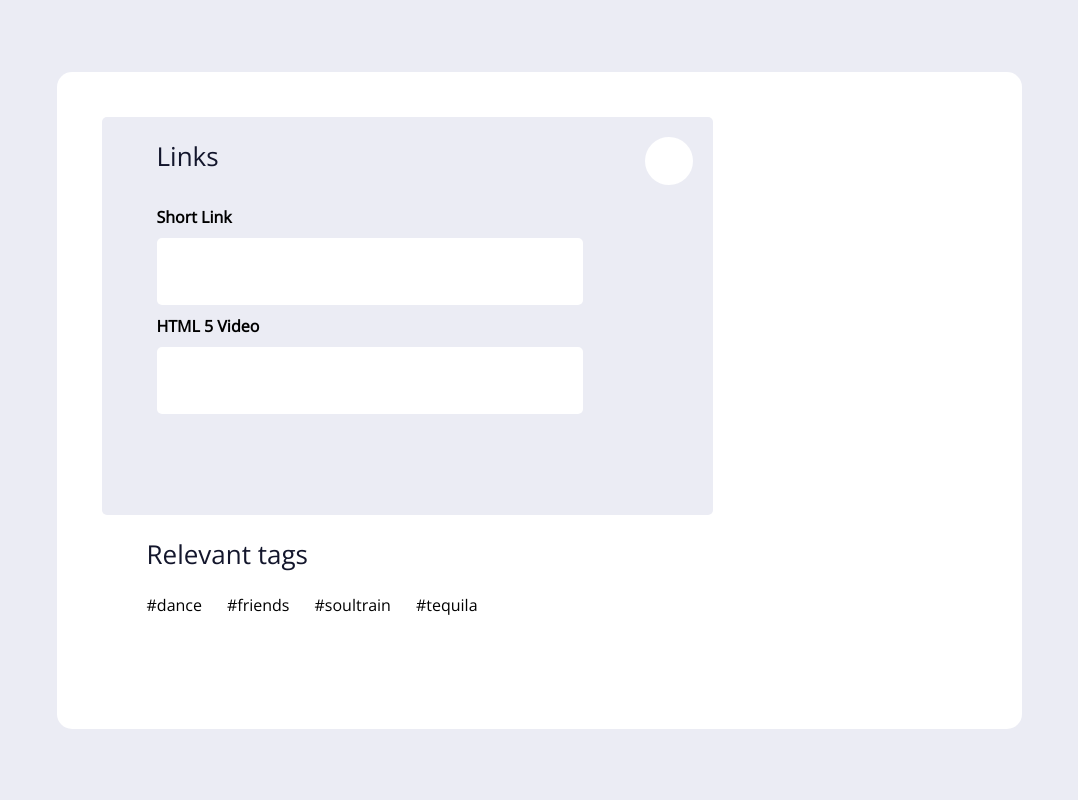
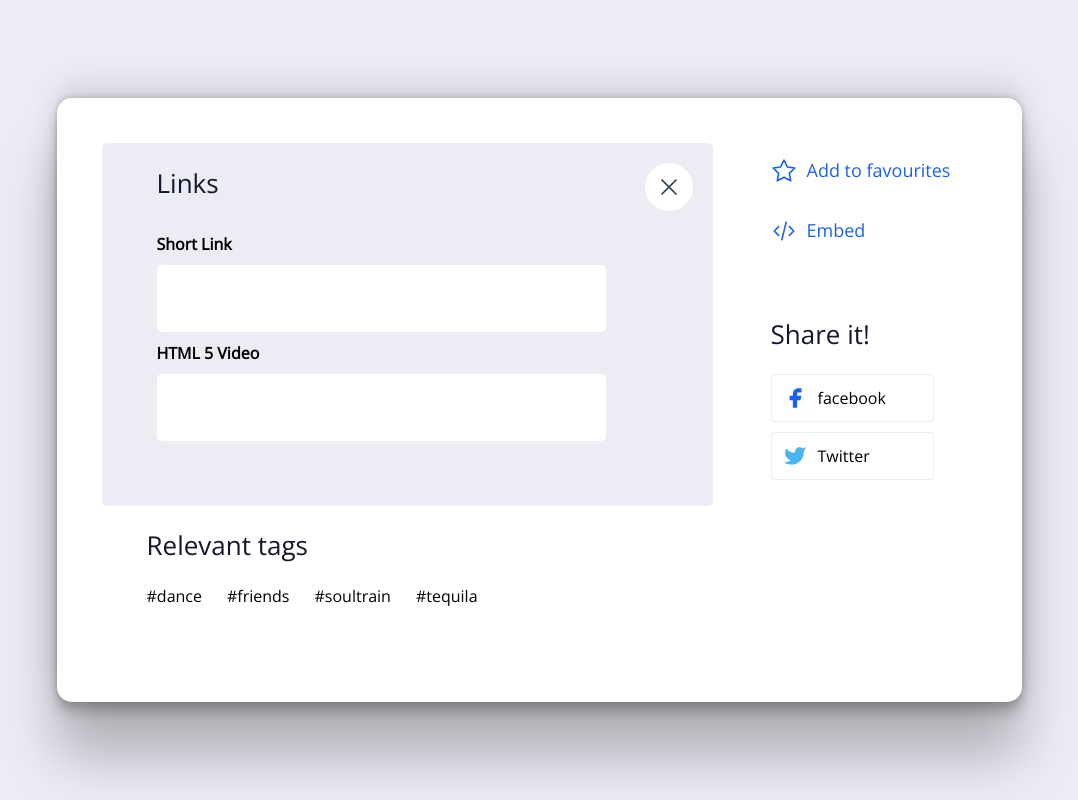
Before and after one commit to evsantos96/page-ui, a plain HTML site: page index.html in a window 1280 px wide. Shown: the whole page, without its empty margins (101-1179 px from the left). Drawn offline with nearby package versions, Linux system fonts and the light colour scheme.

Commit message:
update responsividade

```diff
--- a/index.html
+++ b/index.html
@@ -24,7 +24,9 @@
 						</form>
 					</div>
 					<div class="aside">
-						<div></div>
+						<div>
+							<img src="./img/exit.svg">
+						</div>
 					</div>
 				</div>
 				<div class="tags container-margin">
@@ -37,7 +39,17 @@
 					</ul>
 				</div>
 			</div>
-			<div class="content-two"></div>
+			<div class="content-two">
+				<ul>
+					<li><span><img src="./img/start.svg"></span>Add to favourites</li>
+					<li><span><img src="./img/embed.svg"></span>Embed</li>
+				</ul>
+				<div class="share">
+					<h2>Share it!</h2>
+					<div class="button-share"> <img src="./img/facebook.svg">facebook</div>
+					<div class="button-share"> <img src="./img/twitter.svg">Twitter</div>
+				</div>
+			</div>
 		</div>
 	</div>
 </body>
--- a/style.css
+++ b/style.css
@@ -17,25 +17,31 @@ h2{
 	background-color: #EBECF4;
 }
 .container{
+	box-shadow: rgba(0, 0, 0, 0.25) 0px 54px 55px, rgba(0, 0, 0, 0.12) 0px -12px 30px, rgba(0, 0, 0, 0.12) 0px 4px 6px, rgba(0, 0, 0, 0.17) 0px 12px 13px, rgba(0, 0, 0, 0.09) 0px -3px 5px;
 	width: 965px;
-	height: 657px;
+	padding-bottom: 95px;
 	background-color: #FFF;
 	border-radius: 15px;
 	display: flex;
+	justify-content: space-between;
+	flex-wrap: wrap;
+	align-content: flex-end;
 }
 .content-one{
 	height: 100%;
-	width: 60%;
+	display: flex;
+	flex-direction: column;
 }
 .content-two{
 	height: 100%;
-	width: 40%;
+	flex: 1 0;
+	padding-left: 58px;
 }
 .card{
 	background-color: #EBECF4;
 	margin-top: 45px;
 	margin-left: 45px;
-	height: 398px;
+	padding-bottom: 65px;
 	width: 556px;
 	border-radius: 5px;
 	display: flex;
@@ -72,10 +78,18 @@ h2{
 }
 .card > div > form > input{
 	background-color: #ffffff ;
-	border: none;
+	border: none !important;
 	border-radius: 5px;
 	width: 422px;
 	height: 65px;
+	padding-left: 25px;
+	font-size: 18px;
+}
+.card > div > form > input:focus {
+	box-shadow: rgba(50, 50, 93, 0.25) 0px 13px 27px -5px, rgba(0, 0, 0, 0.3) 0px 8px 16px -8px;
+	border: none !important;
+	transition:  ease-in-out 0.5s all;
+	outline: none;
 }
 .aside > div{
 	position: relative;
@@ -86,7 +100,77 @@ h2{
 	border-radius: 50%;
 	margin-top: 20px;
 	margin-right: 20px;
+	align-items: center;
+	justify-content: center;
 }
-.aside > div::before{
-	content: '';
+.aside > div > img{
+	width: 28px;
+	height: 28px;
 }
+.aside > div:hover{
+	cursor: pointer;
+	box-shadow: rgba(50, 50, 93, 0.25) 0px 13px 27px -5px, rgba(0, 0, 0, 0.3) 0px 8px 16px -8px;
+	transition: .5s ease-in all;
+}
+.content-two > ul{
+	list-style: none;
+	margin-top: 60px;
+
+	padding: 0;
+}
+.content-two > ul > li{
+	height: 26px;
+	display: flex;
+	justify-content: flex-start;
+	padding-bottom: 34px;
+	color: #1C62E9;
+	font-size: 18px
+}
+.content-two > ul > li:last-child{
+	padding-bottom: none;
+}
+.content-two > ul > li > span > img{
+	padding-right: 10px;
+}
+.share{
+	display: flex;
+	flex-direction: column;
+	justify-content: flex-start;
+}
+.share > ul{
+	list-style: none;
+	margin: 0;
+	padding: 0;
+}
+.share > ul > li{
+	height: 46px;
+	width: 161px;
+	border: 1px solid #EBECF4;
+	margin-bottom: 10px;
+	border-radius: 3px;
+}
+.button-share{
+	width: 161px;
+	height: 46px;
+	border: 1px solid #EBECF4;
+	border-radius: 3px;
+	margin-bottom: 10px;
+	display: flex;
+	align-items: center;
+}
+.button-share:hover{
+	cursor: pointer;
+	box-shadow: rgba(50, 50, 93, 0.25) 0px 13px 27px -5px, rgba(0, 0, 0, 0.3) 0px 8px 16px -8px;
+	transition: .5s ease-in all;
+}
+.button-share > img{
+	padding: 0 10px;
+}
+@media screen and (max-width: 960px){
+	.container{
+		display: flex;
+		padding: 0;
+		margin: 0;
+		background: #FFF;
+	}
+}
```
Also changed, not shown: img/embed.svg (added), img/exit.svg (added), img/facebook.svg (added), img/start.svg (added), img/twitter.svg (added).
